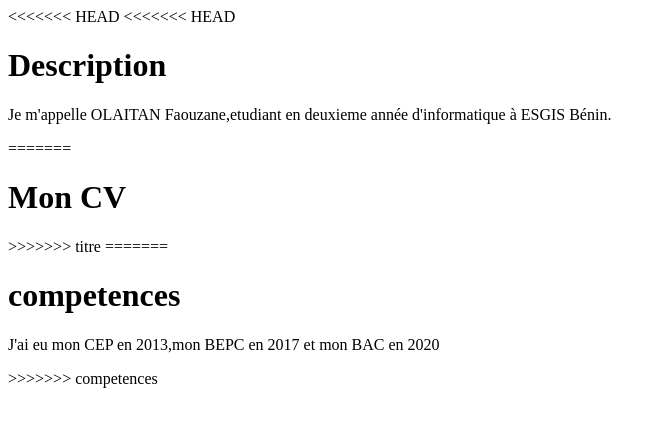
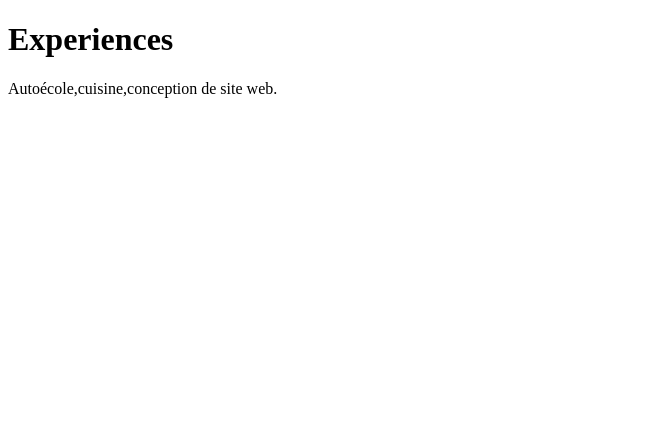
Before and after one commit to Adjao000/git-mon-cv, a plain HTML site: page index.html in a window 1280 px wide. Shown: the whole page, without its empty margins (0-662 px from the left). Drawn offline with Linux system fonts and the light colour scheme.

Commit message:
mise en place de la section experience

```diff
--- a/index.html
+++ b/index.html
@@ -8,18 +8,7 @@
     <title>Document</title>
 </head>
 <body>
-<<<<<<< HEAD
-<<<<<<< HEAD
-    <h1>Description</h1>
-    <p>Je m'appelle OLAITAN Faouzane,etudiant en deuxieme année d'informatique à ESGIS Bénin. </p>
-=======
-    <h1>Mon CV</h1>
->>>>>>> titre
-=======
-    <h1>competences</h1>
-    <p>
-      J'ai eu mon CEP en 2013,mon BEPC en 2017 et mon BAC en 2020
-    </p>
->>>>>>> competences
+    <h1>Experiences</h1>
+    <p>Autoécole,cuisine,conception de site web.</p>
 </body>
 </html>
```
